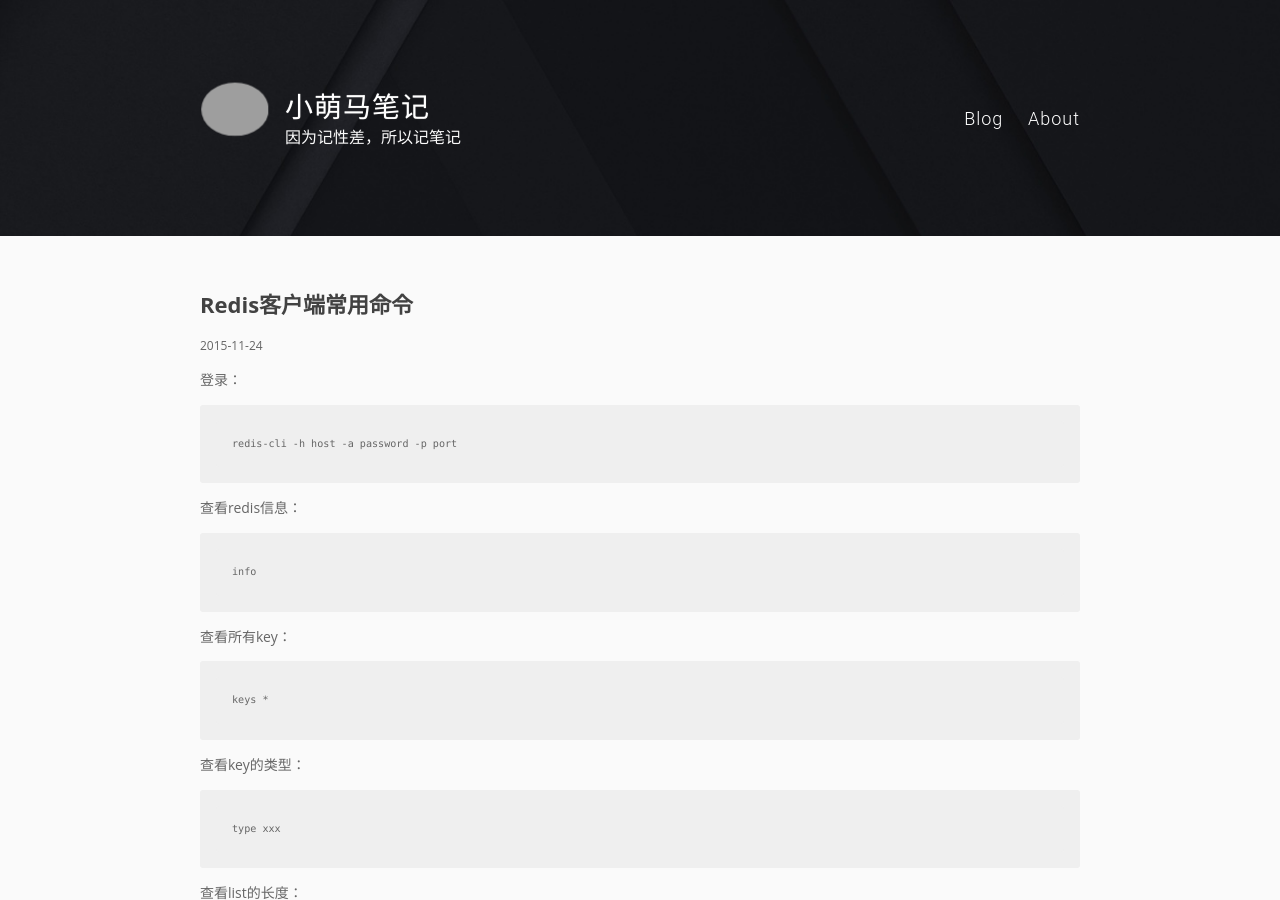
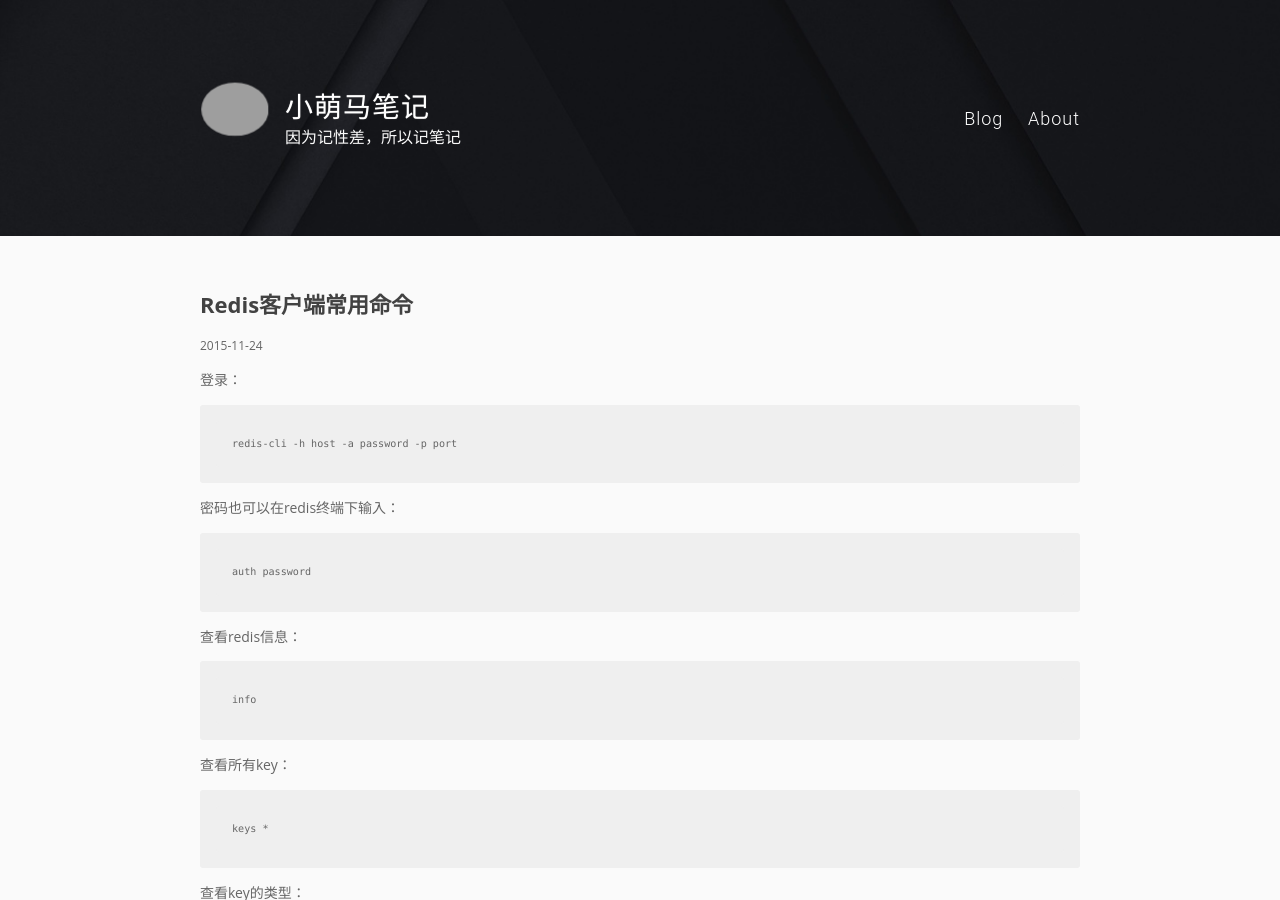
Before and after one commit to pingmalu/pingmalu.github.io, a Jekyll site: the page built from _posts/2015-11-24-Redis客户端常用命令.md, in a window 1280 px wide and 900 px high. Built offline with Jekyll 4.4.1, drawn with Linux system fonts in a browser that asks for light colours; grey boxes are pictures that could not be loaded.

Commit message:
add redis

```diff
--- a/_posts/2015-11-24-Redis客户端常用命令.md
+++ b/_posts/2015-11-24-Redis客户端常用命令.md
@@ -6,6 +6,10 @@ title: Redis客户端常用命令
 登录：
 
     redis-cli -h host -a password -p port
+
+密码也可以在redis终端下输入：
+
+	auth password
 
 查看redis信息：
 
```
